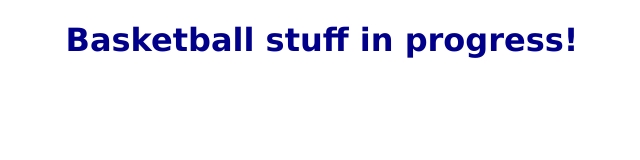
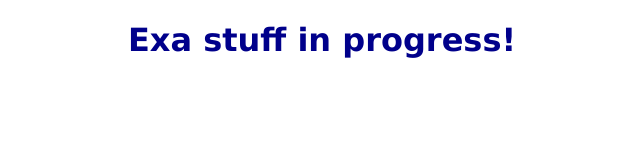
Before and after one commit to masonacevedo/image_recognition_frontend, a plain HTML site: page public/exa/index.html in a window 1280 px wide. Shown: the whole page, without its empty margins (318-958 px from the left). Drawn offline with Linux system fonts and the light colour scheme.

Commit message:
starting index.html

```diff
--- a/public/exa/index.html
+++ b/public/exa/index.html
@@ -15,7 +15,7 @@
   </head>
     <body>
       <h1 id = "Instructions">
-	      Basketball stuff in progress!
+	      Exa stuff in progress!
       </h1>
       <script>
       </script>
```
